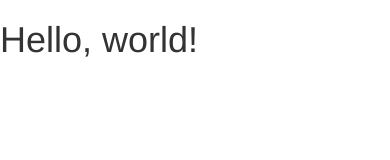
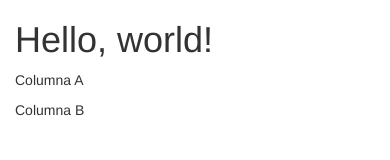
Before and after one commit to margaritaham/clase-1-, a plain HTML site: page index.html in a window 390 px wide. Drawn offline with nearby package versions, Linux system fonts and the light colour scheme.

Commit message:
Add files via upload

```diff
--- a/index.html
+++ b/index.html
@@ -18,11 +18,26 @@
     <![endif]-->
   </head>
   <body>
-    <h1>Hello, world!</h1>
+
+<div class="container">
+<div class="row">
+    <div class="col-sm-12">
+        <h1>Hello, world!</h1>
+  </div>
+  <div class="col-sm-6">
+    <p> Columna A</p>
+  </div>
+    <div class="col-sm-6">
+      <p> Columna B</p>
+  </div>
+</div>
+</div>
+
 
     <!-- jQuery (necessary for Bootstrap's JavaScript plugins) -->
     <script src="https://ajax.googleapis.com/ajax/libs/jquery/1.12.4/jquery.min.js"></script>
     <!-- Include all compiled plugins (below), or include individual files as needed -->
     <script src="js/bootstrap.min.js"></script>
   </body>
+
 </html>
```
